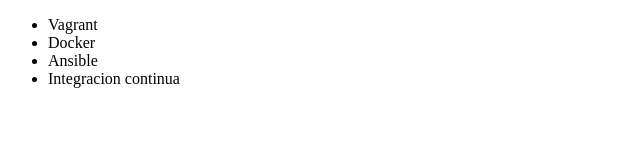
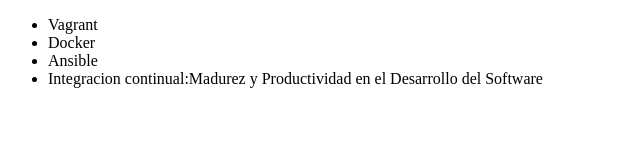
Before and after one commit to JuanCarlos72/git-GitHub-Alura, a plain HTML site: page index.html in a window 1280 px wide. Shown: the whole page, without its empty margins (0-640 px from the left). Drawn offline with Linux system fonts and the light colour scheme.

Commit message:
Renombrando curso de Integracion Continua

```diff
--- a/index.html
+++ b/index.html
@@ -11,7 +11,7 @@
     <li>Vagrant</li>
     <li>Docker</li>
     <li>Ansible</li>
-    <li>Integracion continua</li>
+    <li>Integracion continual:Madurez y Productividad en el Desarrollo del Software</li>
   </ul>
 </body>
 </html>
```
